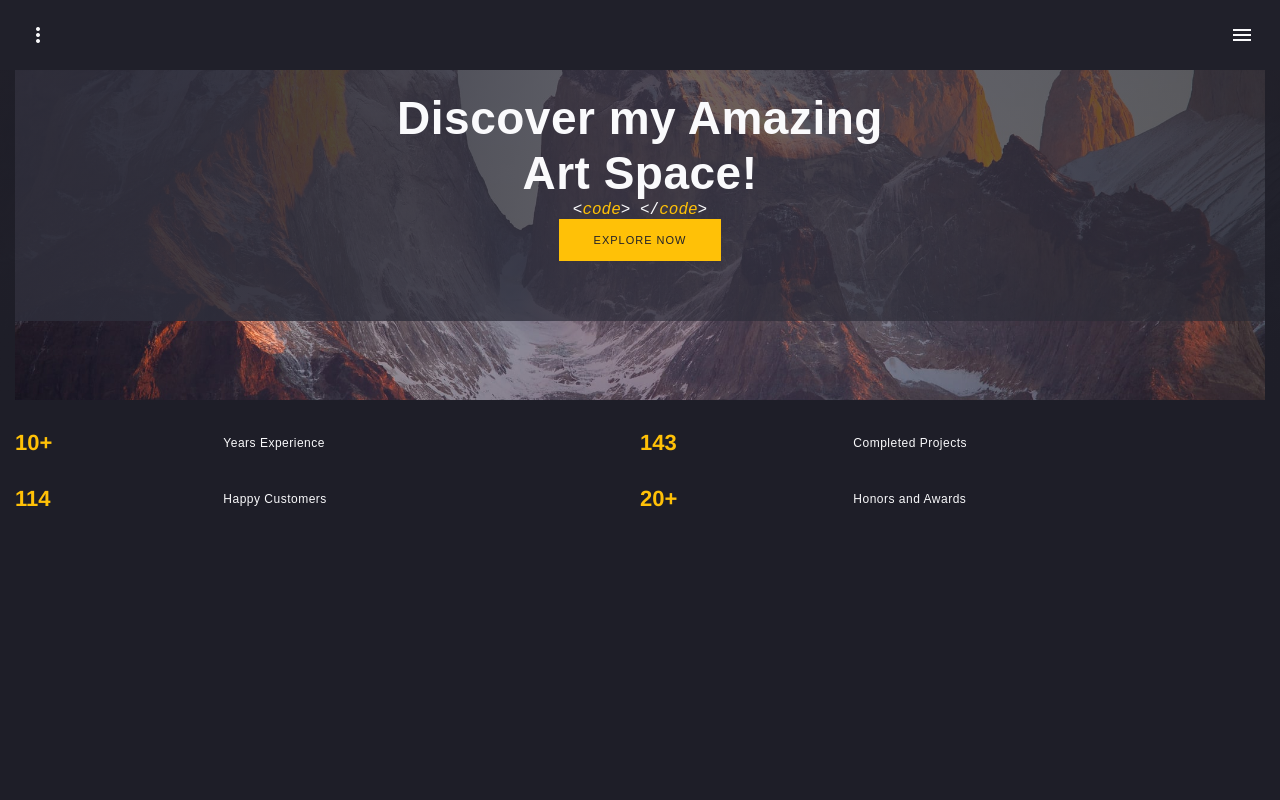
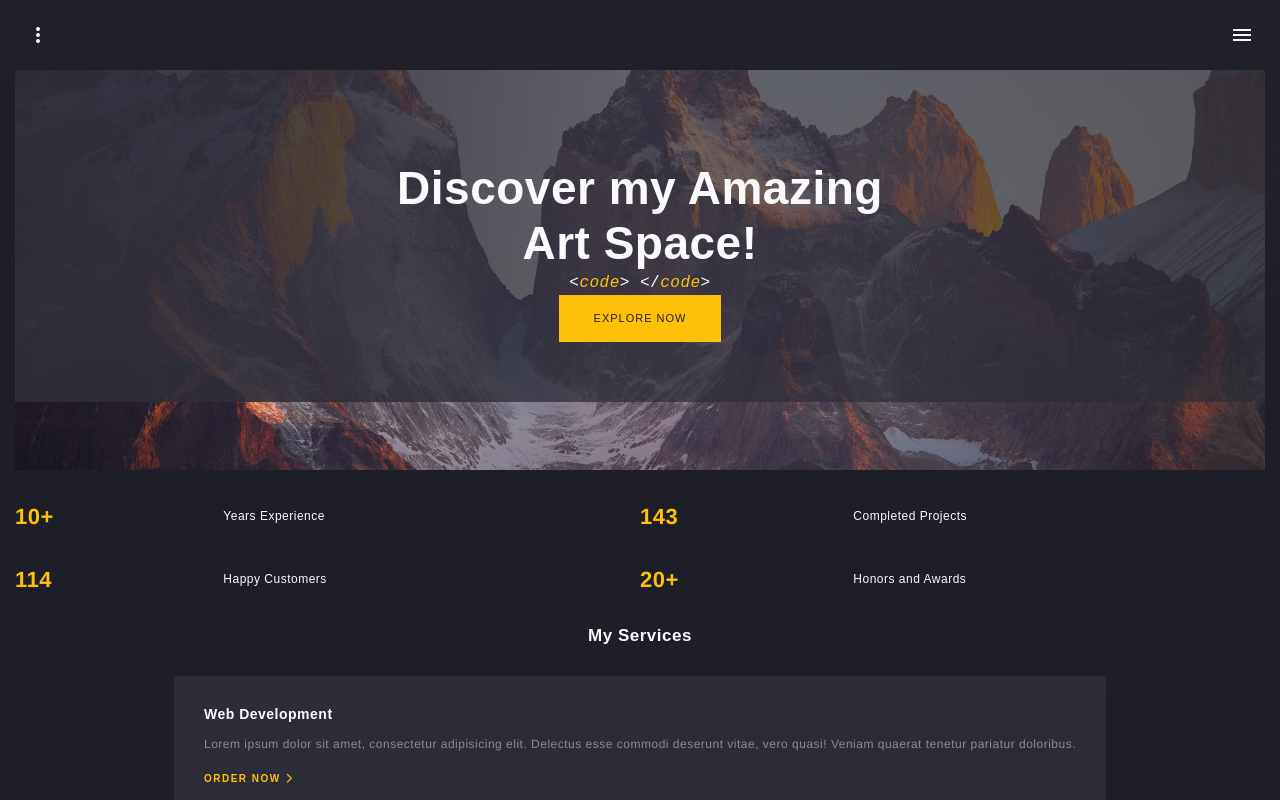
Before and after one commit to albayrakbektas/arter, a Vue app: page / in a window 1280 px wide. Built offline with nearby package versions, Linux system fonts and the light colour scheme.

Commit message:
price and skill cards

```diff
--- a/src/App.vue
+++ b/src/App.vue
@@ -18,6 +18,8 @@ body {
   margin: 0;
   box-sizing: border-box;
   width: 100vw;
+  line-height: 1.5;
+  letter-spacing: 0.5px;
 }
 #app {
   font-family: Avenir, Helvetica, Arial, sans-serif;
@@ -128,6 +130,12 @@ a {
   padding-left: 12px;
   padding-right: 12px;
 }
+ul {
+  padding-inline-start: 0;
+}
+li {
+  list-style: none;
+}
 </style>
 
 <script>
--- /dev/null
+++ b/src/components/Home/prices/CardContent.vue
@@ -0,0 +1,38 @@
+<template>
+  <ul>
+    <li v-for="item in workList" :key="item">
+      <i class="fa-solid fa-check"></i>
+      <span>{{ item }}</span>
+    </li>
+  </ul>
+</template>
+
+<script>
+export default {
+  name: "CardContent",
+  data() {
+    return {
+      workList: [
+        "UI Design",
+        "Web Development",
+        "Logo Design",
+        "SEO Optimization",
+        "Wordpress Integration",
+      ],
+    };
+  },
+};
+</script>
+
+<style lang="scss" scoped>
+li {
+  margin-bottom: 15px;
+  font-weight: 300;
+}
+i {
+  color: #ffc107;
+  margin-right: 5px;
+  font-weight: 900;
+  font-size: 9px;
+}
+</style>
--- /dev/null
+++ b/src/components/Home/prices/PriceCard.vue
@@ -0,0 +1,104 @@
+<template>
+  <div
+    class="service-card-container"
+    :class="{ 'price-card-before': card.before }"
+  >
+    <h5>{{ card.title }}</h5>
+    <div v-if="card.price" class="price-mount">
+      <span>$</span>{{ card.price }}<span>h</span>
+    </div>
+    <div v-else class="price-mount">Free<sup>*</sup></div>
+    <p>
+      <CardContent />
+    </p>
+    <router-link :to="card.href">
+      ORDER NOW
+      <i class="fa-solid fa-chevron-right"></i>
+    </router-link>
+    <div v-if="card.info" class="price-info">
+      <sup>*</sup>
+      {{ card.info }}
+    </div>
+  </div>
+</template>
+
+<script>
+import CardContent from "@/components/Home/prices/CardContent";
+export default {
+  name: "PriceCard",
+  components: { CardContent },
+  props: {
+    card: Object,
+  },
+};
+</script>
+
+<style lang="scss" scoped>
+.service-card-container {
+  background: linear-gradient(159deg, #2d2d3a 0%, #2b2b35 100%);
+  padding: 30px;
+  margin-bottom: 30px;
+  position: relative;
+  overflow: hidden;
+}
+h5 {
+  font-size: 14px;
+  margin: 0 0 25px;
+}
+p {
+  font-size: 12px;
+  color: #8c8c8e;
+}
+a {
+  font-size: 10px;
+  letter-spacing: 1.5px;
+  font-weight: 600;
+}
+a,
+i {
+  color: #ffc107;
+}
+.price-mount {
+  color: #ffc107;
+  font-size: 32px;
+  font-weight: 600;
+  text-align: center;
+  margin-bottom: 30px;
+  sup {
+    font-size: 14px;
+    color: #ffc107;
+    opacity: 0.5;
+  }
+  span {
+    font-size: 12px;
+    color: #fafafc;
+    font-weight: 200;
+    padding: 0 2px;
+    opacity: 0.5;
+  }
+}
+.price-info {
+  position: absolute;
+  bottom: 10px;
+  margin: 0 auto;
+  font-size: 8px;
+  opacity: 0.5;
+  text-align: center;
+  width: 100%;
+  left: 0;
+  color: #8c8c8e;
+}
+.price-card-before::before {
+  position: absolute;
+  content: "POPULAR";
+  background-color: #ffc107;
+  color: #1e1e28;
+  font-weight: 600;
+  padding: 2px;
+  font-size: 10px;
+  transform: rotate(45deg);
+  right: -20px;
+  top: 20px;
+  width: 100px;
+}
+</style>
--- /dev/null
+++ b/src/components/Home/prices/PricePlans.vue
@@ -0,0 +1,49 @@
+<template>
+  <div class="row">
+    <h4>Price Plans</h4>
+    <PriceCard v-for="(item, index) of cardList" :card="item" :key="index" />
+  </div>
+</template>
+
+<script>
+import PriceCard from "@/components/Home/prices/PriceCard";
+export default {
+  name: "PricePlans",
+  components: { PriceCard },
+  data() {
+    return {
+      cardList: [
+        {
+          title: "Starter Price",
+          href: "#",
+          info: "Free only when ordering paid services",
+        },
+        {
+          title: "Hourly Payment",
+          price: "29",
+          href: "#",
+          before: true,
+        },
+        {
+          title: "Full Time",
+          price: "2999",
+          href: "#",
+        },
+      ],
+    };
+  },
+};
+</script>
+
+<style lang="scss" scoped>
+.row {
+  grid-auto-rows: auto;
+  justify-content: unset;
+  text-align: center;
+}
+h4 {
+  font-size: 17px;
+  margin: 0 0 30px 0;
+  text-align: center;
+}
+</style>
--- /dev/null
+++ b/src/components/Home/services/MyServices.vue
@@ -0,0 +1,61 @@
+<template>
+  <div class="row">
+    <h4>My Services</h4>
+    <ServiceCard v-for="(item, index) of cardList" :card="item" :key="index" />
+  </div>
+</template>
+
+<script>
+import ServiceCard from "@/components/Home/services/ServiceCard";
+export default {
+  name: "MyServices",
+  components: { ServiceCard },
+  data() {
+    return {
+      cardList: [
+        {
+          title: "Web Development",
+          content:
+            "Lorem ipsum dolor sit amet, consectetur adipisicing elit. Delectus esse commodi deserunt vitae, vero quasi! Veniam quaerat tenetur pariatur doloribus.",
+          href: "#.",
+        },
+        {
+          title: "UI/UX Design",
+          content:
+            "Lorem ipsum dolor sit amet, consectetur adipisicing elit. Delectus esse commodi deserunt vitae, vero quasi! Veniam quaerat tenetur pariatur doloribus.",
+          href: "#.",
+        },
+        {
+          title: "Sound Design",
+          content:
+            "Lorem ipsum dolor sit amet, consectetur adipisicing elit. Delectus esse commodi deserunt vitae, vero quasi! Veniam quaerat tenetur pariatur doloribus.",
+          href: "#.",
+        },
+        {
+          title: "Game Design",
+          content:
+            "Lorem ipsum dolor sit amet, consectetur adipisicing elit. Delectus esse commodi deserunt vitae, vero quasi! Veniam quaerat tenetur pariatur doloribus.",
+          href: "#.",
+        },
+        {
+          title: "Advertising",
+          content:
+            "Lorem ipsum dolor sit amet, consectetur adipisicing elit. Delectus esse commodi deserunt vitae, vero quasi! Veniam quaerat tenetur pariatur doloribus.",
+          href: "#.",
+        },
+      ],
+    };
+  },
+};
+</script>
+
+<style lang="scss" scoped>
+.row {
+  grid-auto-rows: auto;
+}
+h4 {
+  font-size: 17px;
+  margin: 0 0 30px 0;
+  text-align: center;
+}
+</style>
--- /dev/null
+++ b/src/components/Home/services/ServiceCard.vue
@@ -0,0 +1,44 @@
+<template>
+  <div class="service-card-container">
+    <h5>{{ card.title }}</h5>
+    <p>{{ card.content }}</p>
+    <router-link :to="card.href">
+      ORDER NOW
+      <i class="fa-solid fa-chevron-right"></i>
+    </router-link>
+  </div>
+</template>
+
+<script>
+export default {
+  name: "ServiceCard",
+  props: {
+    card: Object,
+  },
+};
+</script>
+
+<style lang="scss" scoped>
+.service-card-container {
+  background: linear-gradient(159deg, #2d2d3a 0%, #2b2b35 100%);
+  padding: 30px;
+  margin-bottom: 30px;
+}
+h5 {
+  font-size: 14px;
+  margin: 0;
+}
+p {
+  font-size: 12px;
+  color: #8c8c8e;
+}
+a {
+  font-size: 10px;
+  letter-spacing: 1.5px;
+  font-weight: 600;
+}
+a,
+i {
+  color: #ffc107;
+}
+</style>
--- a/src/components/Home/top/FirstSection.vue
+++ b/src/components/Home/top/FirstSection.vue
@@ -59,6 +59,6 @@ h1 {
   margin: 0 auto;
 }
 .row {
-  height: 330px;
+  height: 400px;
 }
 </style>
--- a/src/views/HomeView.vue
+++ b/src/views/HomeView.vue
@@ -4,9 +4,11 @@
       <div class="bg-img-overlay" />
     </div>
     <div class="rows">
-      <div class="scroll-rows">
+      <div @scroll="scrollPage" class="scroll-rows">
         <FirstSection />
         <ExperienceCards />
+        <MyServices />
+        <PricePlans />
       </div>
     </div>
   </div>
@@ -15,9 +17,16 @@
 <script>
 import FirstSection from "@/components/Home/top/FirstSection";
 import ExperienceCards from "@/components/Home/experience/ExperienceCards";
+import MyServices from "@/components/Home/services/MyServices";
+import PricePlans from "@/components/Home/prices/PricePlans";
 export default {
   name: "HomeView",
-  components: { ExperienceCards, FirstSection },
+  components: { PricePlans, MyServices, ExperienceCards, FirstSection },
+  methods: {
+    scrollPage() {
+      console.log("selam");
+    },
+  },
 };
 </script>
 
@@ -27,4 +36,18 @@ export default {
   right: 0;
   background-image: url("../assets/img/home/bg.jpeg");
 }
+.rows {
+  height: calc(100vh - 70px);
+}
+.scroll-rows {
+  height: 100%;
+  overflow-y: scroll;
+  overflow-x: hidden;
+  -webkit-overflow-scrolling: touch;
+  transform: translate3d(0px, 0px, 0px);
+  scroll-behavior: smooth;
+}
+::-webkit-scrollbar {
+  display: none;
+}
 </style>
```
